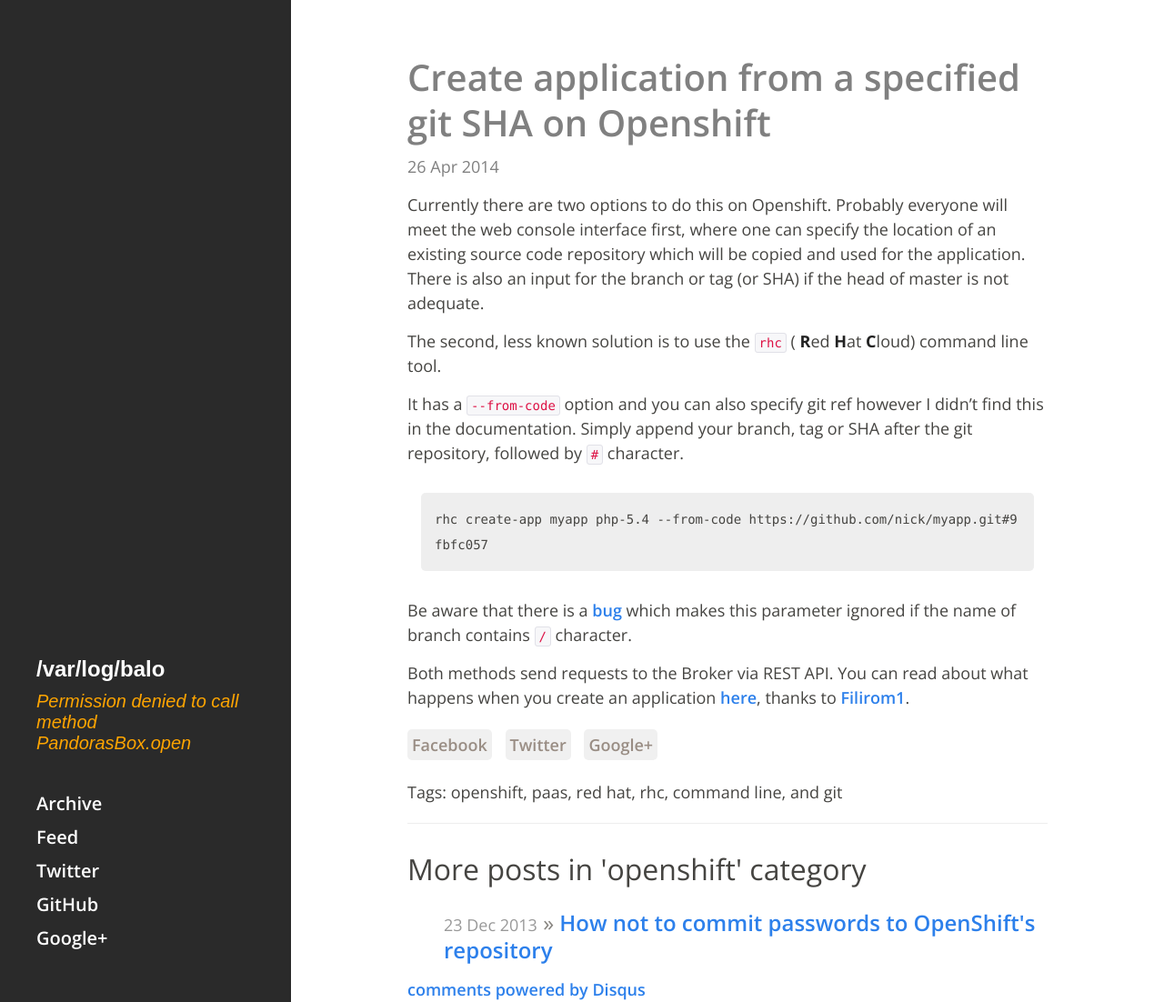
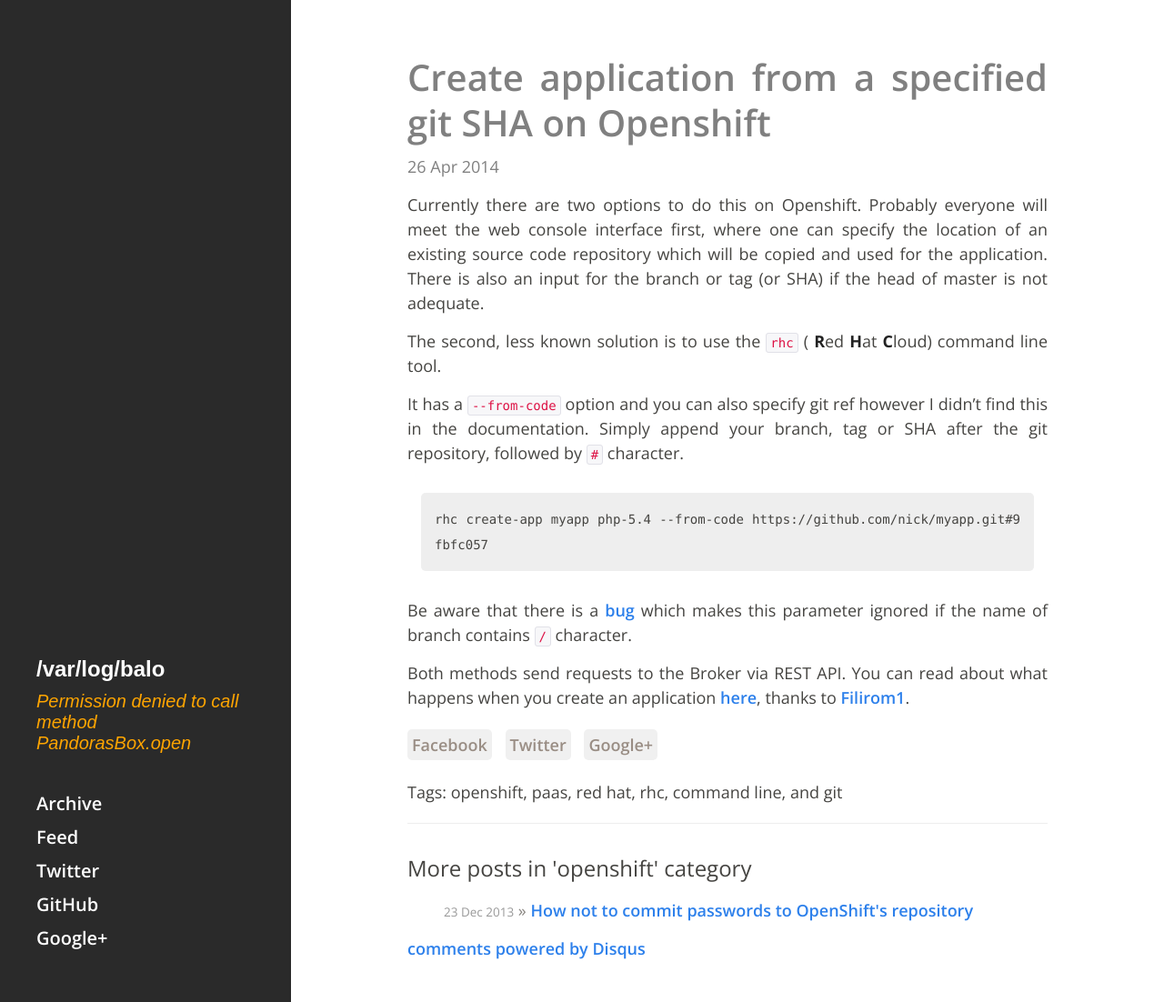
Before and after one commit to vbalazs/vbalazs.github.io, a Jekyll site: the page built from _posts/2014-07-26-create-application-from-a-specified-git-sha-on-openshift.md, in a window 1280 px wide and 1102 px high. Shown: the whole window at 91% size. Built offline with Jekyll 4.4.1, drawn with Linux system fonts in a browser that asks for light colours; some web fonts are replaced; comment, search, counter and statistics services are not loaded.

Commit message:
Minor design tweaks

```diff
--- a/_layouts/post.html
+++ b/_layouts/post.html
@@ -27,16 +27,13 @@
 
 {% if site.categories[page.categories.first].size > 1 %}
   <div class="related">
-    <h2>More posts in '{{page.categories.first}}' category</h2>
+    <h3>More posts in '{{page.categories.first}}' category</h3>
     <ul class="related-posts">
       {% for post in site.categories[page.categories.first] %}
         {% if page.title != post.title %}
           <li>
-            <h3>
-              <small>{{ post.date | date_to_string }}</small> &raquo;
-              <a href="{{ post.url }}">{{ post.title }}
-              </a>
-            </h3>
+            <small>{{ post.date | date_to_string }}</small> &raquo;
+            <a href="{{ post.url }}">{{ post.title }}</a>
           </li>
         {% endif %}
       {% endfor %}
--- a/assets/css/custom.css
+++ b/assets/css/custom.css
@@ -10,6 +10,10 @@
 .colophon-links li {
   margin-top: 7px;
   font-size: 20px;
+}
+
+.post {
+  text-align: justify;
 }
 
 .post h1 a {
```
